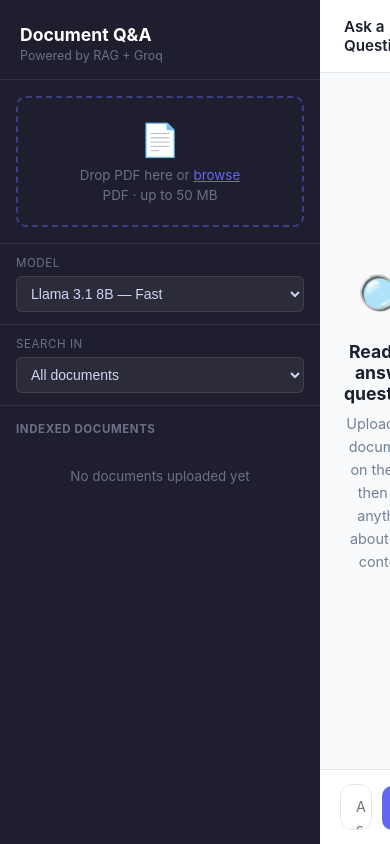
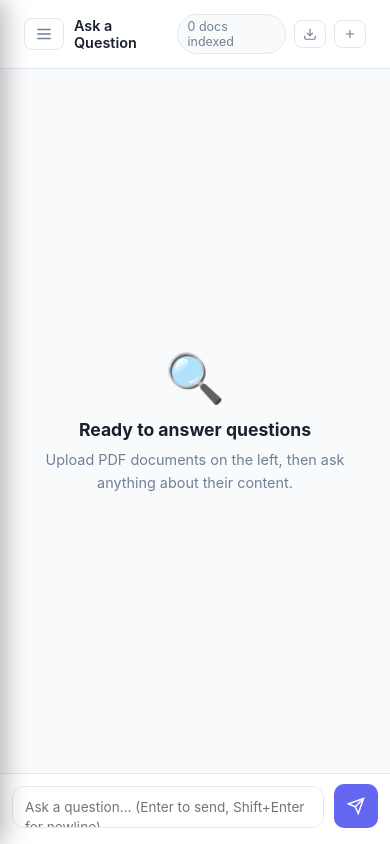
Before and after one commit to YashS15/rag-document-qa, a Flask app: page / in a window 390 px wide. Run offline with Flask 3, Linux system fonts and the light colour scheme; data that the repository does not hold is empty; some libraries are stand-ins or nearby versions.

Commit message:
fix: mobile layout — input accessible, sidebar as slide-out drawer
- Use 100dvh instead of 100vh so height adjusts when mobile keyboard opens
- Add env(safe-area-inset-bottom) padding on input bar for iPhone home bar
- On mobile (<640px): sidebar becomes a fixed slide-out drawer
- Hamburger menu button in chat header opens/closes the sidebar
- Dark overlay backdrop closes the drawer on tap
- Sidebar auto-closes after uploading a PDF on mobile
- Export/New Chat show icon-only on small screens to save header space

```diff
--- a/static/app.js
+++ b/static/app.js
@@ -122,6 +122,9 @@ async function uploadFile(file) {
     status.textContent = `Indexed ${data.page_count} pages · ${data.chunk_count} chunks`;
 
     await loadDocuments();
+
+    // Close sidebar drawer on mobile after upload
+    if (window.innerWidth <= 640) toggleSidebar();
 
     if (data.summary) {
       summaryText.textContent = data.summary;
@@ -326,6 +329,15 @@ function scrollToBottom() {
   messages.scrollTop = messages.scrollHeight;
 }
 
+// ── Sidebar toggle (mobile) ───────────────────────────────────────────────────
+
+function toggleSidebar() {
+  const sidebar = document.querySelector('.sidebar');
+  const overlay = document.getElementById('sidebarOverlay');
+  sidebar.classList.toggle('open');
+  overlay.classList.toggle('active');
+}
+
 // ── New Conversation ──────────────────────────────────────────────────────────
 
 function newConversation() {
--- a/static/style.css
+++ b/static/style.css
@@ -18,10 +18,11 @@ body {
   font-family: -apple-system, BlinkMacSystemFont, 'Segoe UI', Roboto, sans-serif;
   background: var(--bg);
   height: 100vh;
+  height: 100dvh; /* adjusts when mobile keyboard opens / browser chrome hides */
   overflow: hidden;
 }
 
-.app { display: flex; height: 100vh; }
+.app { display: flex; height: 100vh; height: 100dvh; }
 
 /* ── Sidebar ── */
 .sidebar {
@@ -365,6 +366,8 @@ body {
 /* Input */
 .chat-input-area {
   padding: 14px 20px;
+  /* Safe area for iPhone home bar; also lifts bar off the very bottom edge */
+  padding-bottom: max(14px, env(safe-area-inset-bottom));
   border-top: 1px solid var(--border);
   background: var(--card);
   display: flex;
@@ -411,3 +414,70 @@ body {
 ::-webkit-scrollbar { width: 5px; }
 ::-webkit-scrollbar-track { background: transparent; }
 ::-webkit-scrollbar-thumb { background: var(--border); border-radius: 3px; }
+
+/* ── Mobile ─────────────────────────────────────────────────────────────── */
+/* Hamburger button — hidden on desktop, shown on mobile */
+.menu-btn {
+  display: none;
+  background: none;
+  border: 1px solid var(--border);
+  border-radius: 8px;
+  padding: 6px 10px;
+  cursor: pointer;
+  color: var(--muted);
+  align-items: center;
+}
+.menu-btn svg { width: 18px; height: 18px; stroke: currentColor; display: block; }
+
+/* Overlay behind open sidebar */
+.sidebar-overlay {
+  display: none;
+  position: fixed;
+  inset: 0;
+  background: rgba(0,0,0,.45);
+  z-index: 99;
+}
+.sidebar-overlay.active { display: block; }
+
+@media (max-width: 640px) {
+  /* Sidebar slides in from left as a drawer */
+  .sidebar {
+    position: fixed;
+    top: 0;
+    left: -320px;
+    height: 100%;
+    height: 100dvh;
+    z-index: 100;
+    transition: left .25s ease;
+    box-shadow: 4px 0 24px rgba(0,0,0,.3);
+  }
+  .sidebar.open { left: 0; }
+
+  /* Chat area fills the full screen */
+  .chat-area { width: 100%; }
+
+  /* Show hamburger */
+  .menu-btn { display: flex; }
+
+  /* Shrink header text on small screens */
+  .chat-header h3 { font-size: .9rem; }
+
+  /* Hide text labels on Export / New Chat, keep icons */
+  .header-btn span { display: none; }
+  .header-btn { padding: 6px 8px; }
+
+  /* Input: slightly more bottom padding so it clears the browser nav bar */
+  .chat-input-area {
+    padding: 10px 12px;
+    padding-bottom: max(16px, env(safe-area-inset-bottom));
+  }
+
+  /* Slightly smaller textarea on mobile */
+  #questionInput { font-size: .85rem; padding: 10px 12px; }
+
+  /* Messages padding tighter on mobile */
+  .messages { padding: 16px 12px; }
+
+  /* Make welcome message fit small screens */
+  .welcome-message { padding: 0 8px; }
+}
--- a/templates/index.html
+++ b/templates/index.html
@@ -62,7 +62,16 @@
   <!-- Chat -->
   <main class="chat-area">
     <div class="chat-header">
-      <h3>Ask a Question</h3>
+      <div style="display:flex;align-items:center;gap:10px;">
+        <button class="menu-btn" onclick="toggleSidebar()" title="Open documents">
+          <svg viewBox="0 0 24 24" fill="none" stroke="currentColor" stroke-width="2">
+            <line x1="3" y1="6" x2="21" y2="6"/>
+            <line x1="3" y1="12" x2="21" y2="12"/>
+            <line x1="3" y1="18" x2="21" y2="18"/>
+          </svg>
+        </button>
+        <h3>Ask a Question</h3>
+      </div>
       <div class="header-actions">
         <span id="docCount" class="doc-badge">0 docs indexed</span>
         <button class="header-btn" onclick="exportChat()" title="Export chat as Markdown">
@@ -71,13 +80,13 @@
             <polyline points="7 10 12 15 17 10"/>
             <line x1="12" y1="15" x2="12" y2="3"/>
           </svg>
-          Export
+          <span>Export</span>
         </button>
         <button class="header-btn new-chat-btn" onclick="newConversation()" title="Start a new conversation">
           <svg viewBox="0 0 24 24" fill="none" stroke="currentColor" stroke-width="2">
             <path d="M12 5v14M5 12h14"/>
           </svg>
-          New Chat
+          <span>New Chat</span>
         </button>
       </div>
     </div>
@@ -102,6 +111,7 @@
   </main>
 
 </div>
+<div class="sidebar-overlay" id="sidebarOverlay" onclick="toggleSidebar()"></div>
 <script src="/static/app.js"></script>
 </body>
 </html>
```
